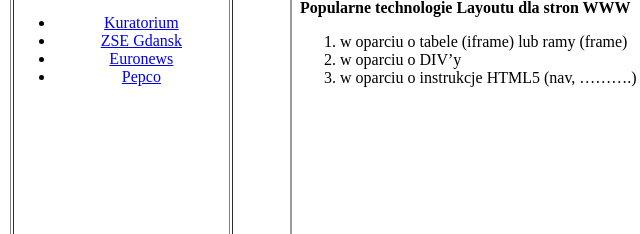
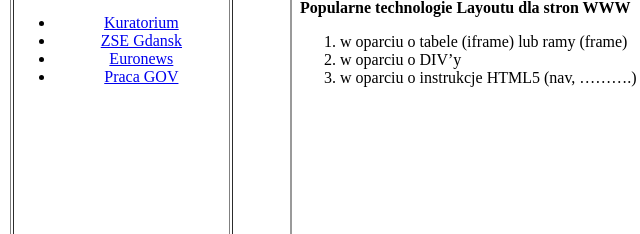
Before and after one commit to Deges1/15html, a plain HTML site: page index.html in a window 1280 px wide. Shown: the part 300-534 px from the top of the page, 23-663 px from the left. Drawn offline with Linux system fonts and the light colour scheme.

Commit message:
Update index.html

```diff
--- a/index.html
+++ b/index.html
@@ -26,7 +26,7 @@
                 <a href="https://ru.euronews.com/" target="obszar_glowny">Euronews</a>
              </li>
              <li>
-                 <a href="https://pepco.pl/" target="obszar_glowny">Pepco</a>
+                 <a href="https://www.praca.gov.pl" target="obszar_glowny">Praca GOV</a>
              </li>
 </td>
 <td align=center>
```
